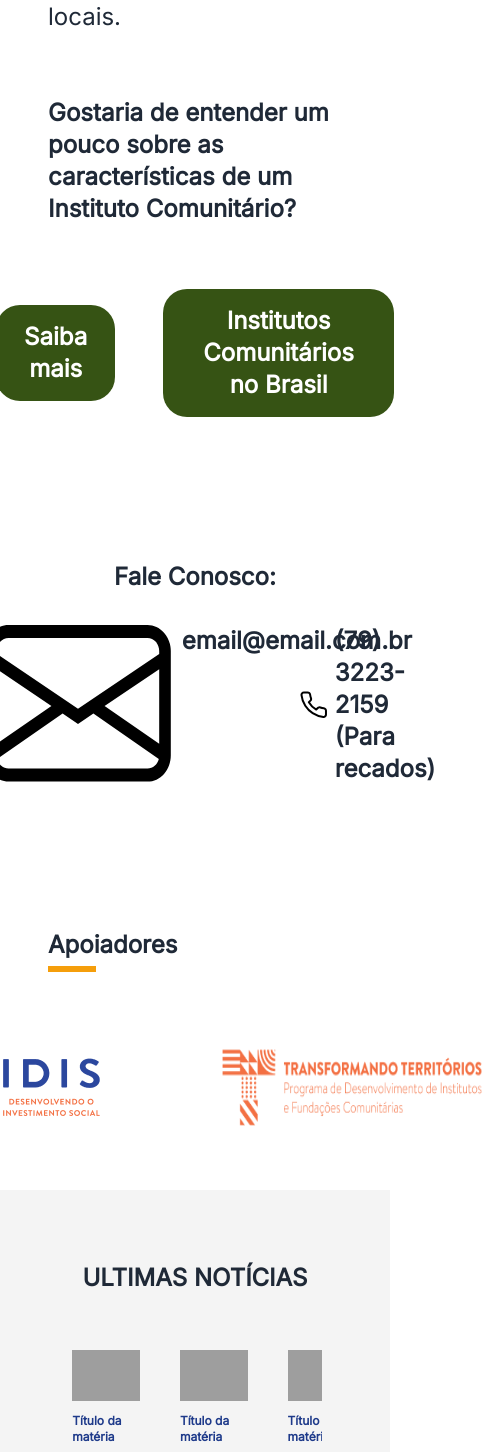
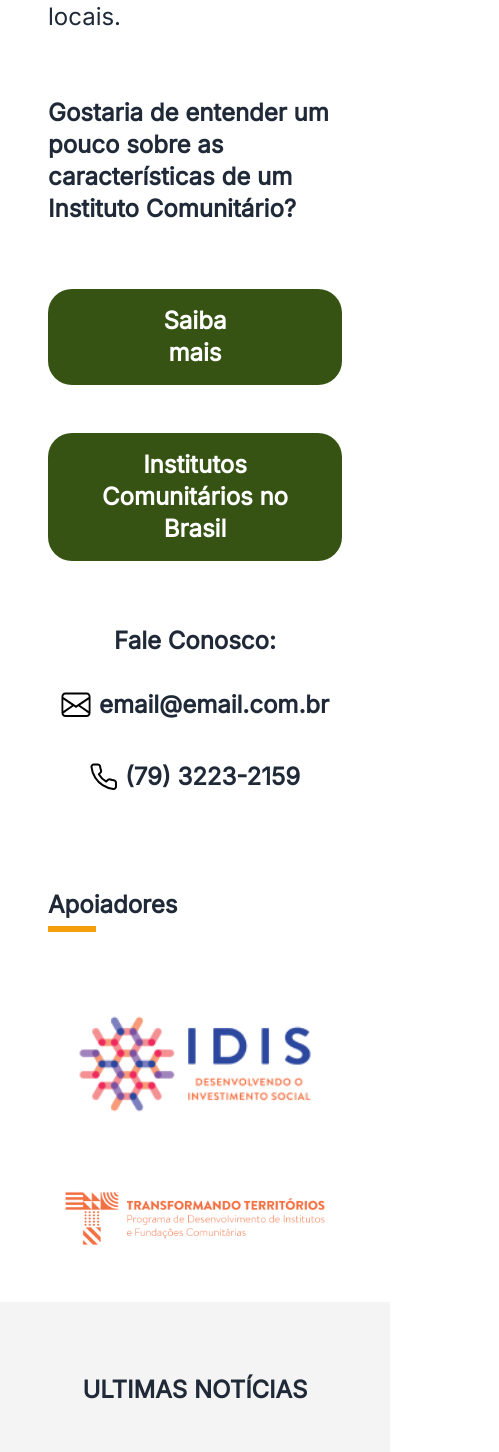
Before and after one commit to softeam-org/icose-web, a React (Vite) app: page / in a window 390 px wide. Shown: the part 4184-5636 px from the top of the page, 499 px wide, since content can reach past the window. Built offline with nearby package versions, Linux system fonts and the light colour scheme; grey boxes are pictures that could not be loaded.

Commit message:
Corrige review 1602995625

```diff
--- a/src/components/Inicio/Community.jsx
+++ b/src/components/Inicio/Community.jsx
@@ -19,34 +19,34 @@ function Community() {
         <div className="flex justify-center">
           <h4 className="font-bold justify-self-center">Gostaria de entender um pouco sobre as características de um Instituto Comunitário?</h4>
         </div>
-          <div className="flex justify-center flex-row gap-12">
-            <button className="text-white font-bold w-80 px-7 py-4 bg-dark-green/100 rounded-3xl self-center hover:bg-standard-blue hover:scale-105">Saiba mais</button>
-            <button className="text-white font-bold px-10 py-4 bg-dark-green rounded-3xl self-center hover:bg-standard-blue hover:scale-105">Institutos Comunitários no Brasil</button>
+          <div className="flex justify-center flex-row gap-12 max-lg:flex-col">
+            <button className="text-white font-bold px-40 max-sm:px-28 py-4 bg-dark-green/100 rounded-3xl self-center hover:bg-standard-blue hover:scale-105 ease-in duration-300">Saiba mais</button>
+            <button className="text-white font-bold  px-10 py-4 bg-dark-green rounded-3xl self-center hover:bg-standard-blue hover:scale-105 ease-in duration-300">Institutos Comunitários no Brasil</button>
           </div>
       </div>
 
-      <div className="mt-20 flex flex-col gap-8">
+      <div className="mt-12 flex flex-col gap-8 max-lg:mt-0">
         <div className="flex justify-center">
           <h4 className="font-bold justify-self-center">Fale Conosco:</h4>
         </div>
-          <div className="flex justify-center flex-row gap-20">
-            <div className="flex flex-row gap-2">
+          <div className="flex justify-center flex-row gap-20 max-lg:flex-col max-lg:gap-10">
+            <div className="flex flex-row justify-center gap-2">
               <img src={mail} alt="Imagem de uma carta genérica"/>
               <a className="font-bold" href="mailto:email@email.com.br?subject=Fortalecimento Comunitário&body=Diga-nos o que precisa">email@email.com.br</a>
             </div>
-            <div className="flex flex-row gap-2">
+            <div className="flex flex-row justify-center gap-2 z-0">
               <img src={phone} alt="Imagem de um telefone"/>
-              <p className="font-bold">(79) 3223-2159 (Para recados)</p>
+              <p className="font-bold">(79) 3223-2159 <span className="max-sm:hidden">(Para recados)</span></p>
             </div>
           </div>
       </div>
 
-      <div className="mt-20 flex flex-col gap-16">
+      <div className="mt-20 flex flex-col gap-16 max-lg:mt-8">
         <Title
           color="#F59E0B"
           content="Apoiadores"
         />
-        <div className="flex justify-center flex-row gap-20">
+        <div className="flex justify-center flex-col gap-20 sm:flex-row max-lg:gap-8">
           <img className="" src={idis} alt="Logo da apoiadora IDIS"/>
           <img className="" src={tt} alt="Logo da apoiadora Transformando Territórios"/>
         </div>
```
